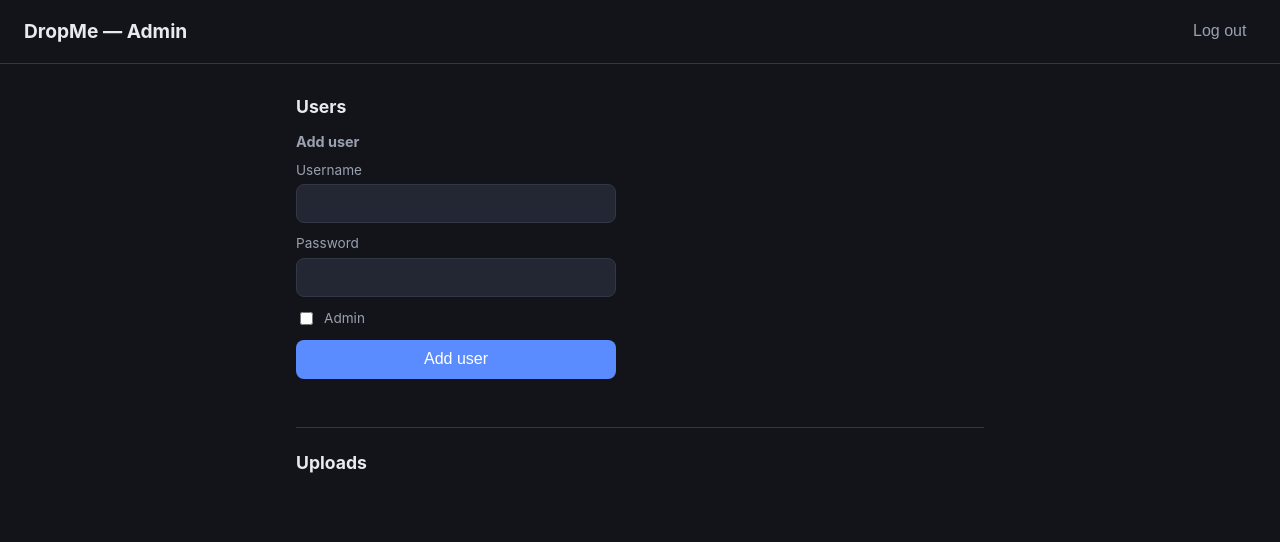
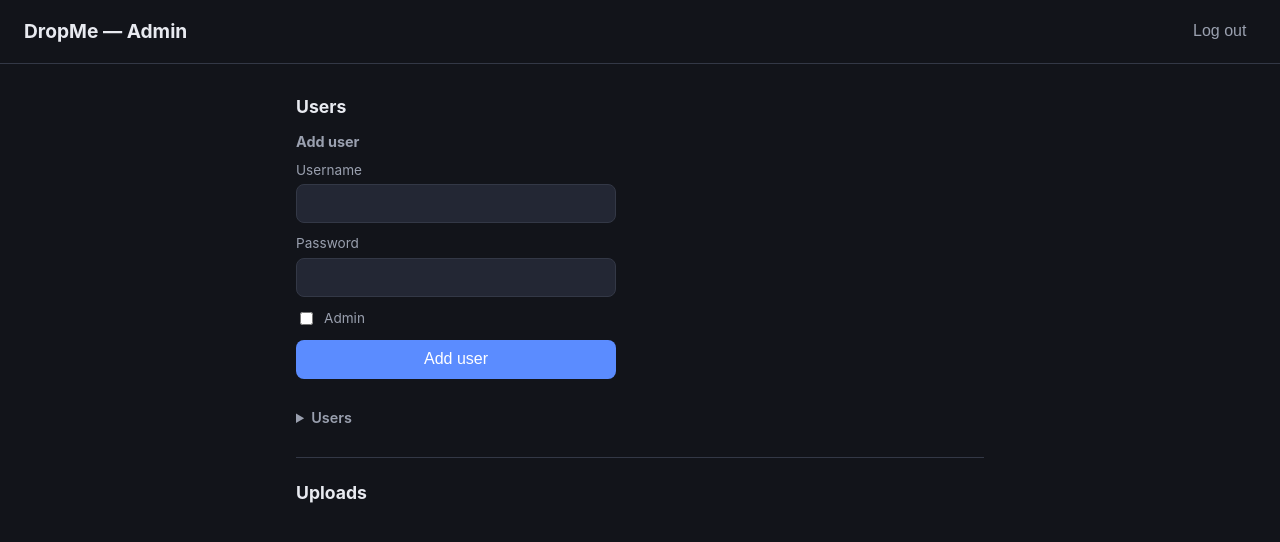
Before and after one commit to sawyermade/dropme, a website: page views/admin.html in a window 1280 px wide. Drawn offline with Linux system fonts and the light colour scheme; files that its build step writes are made by us from their sources; no server answers; files whose address does not match are found by name.

Commit message:
admin updates

```diff
--- a/public/css/style.css
+++ b/public/css/style.css
@@ -279,9 +279,21 @@ button:disabled {
   border-bottom: 1px solid var(--border);
 }
 
+.user-list-details summary {
+  cursor: pointer;
+  font-size: 0.9rem;
+  font-weight: 600;
+  color: var(--text-dim);
+  padding: 0.4rem 0;
+}
+
+.user-list-details summary:hover {
+  color: var(--text);
+}
+
 .user-list {
   list-style: none;
-  margin: 0;
+  margin: 0.75rem 0 0;
   padding: 0;
   display: flex;
   flex-direction: column;
--- a/public/js/admin.js
+++ b/public/js/admin.js
@@ -2,6 +2,7 @@ const uploadsEl = document.getElementById('uploads-by-user');
 const emptyMsg = document.getElementById('empty-msg');
 const logoutBtn = document.getElementById('logout-btn');
 const userListEl = document.getElementById('user-list');
+const userListSummary = document.getElementById('user-list-summary');
 const addUserForm = document.getElementById('add-user-form');
 const addUserError = document.getElementById('add-user-error');
 
@@ -77,6 +78,7 @@ async function loadUsers() {
 
   const { users } = await res.json();
   userListEl.innerHTML = '';
+  userListSummary.textContent = `Users (${users.length})`;
 
   users.forEach(({ username, isAdmin }) => {
     const li = document.createElement('li');
--- a/views/admin.html
+++ b/views/admin.html
@@ -33,7 +33,10 @@
         <p class="error" id="add-user-error" hidden></p>
       </form>
 
-      <ul id="user-list" class="user-list"></ul>
+      <details id="user-list-details" class="user-list-details">
+        <summary id="user-list-summary">Users</summary>
+        <ul id="user-list" class="user-list"></ul>
+      </details>
     </section>
 
     <section class="admin-uploads">
```
